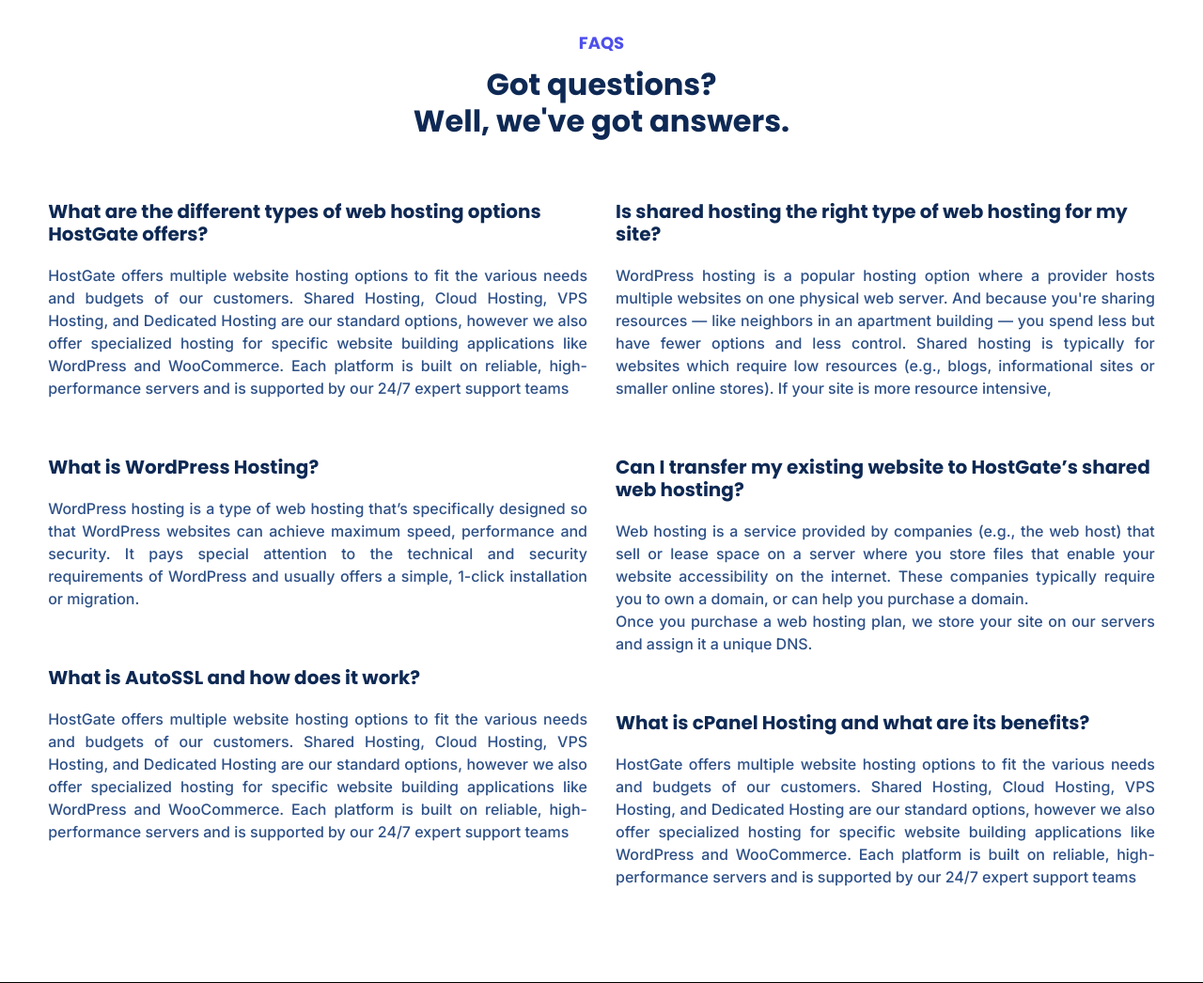
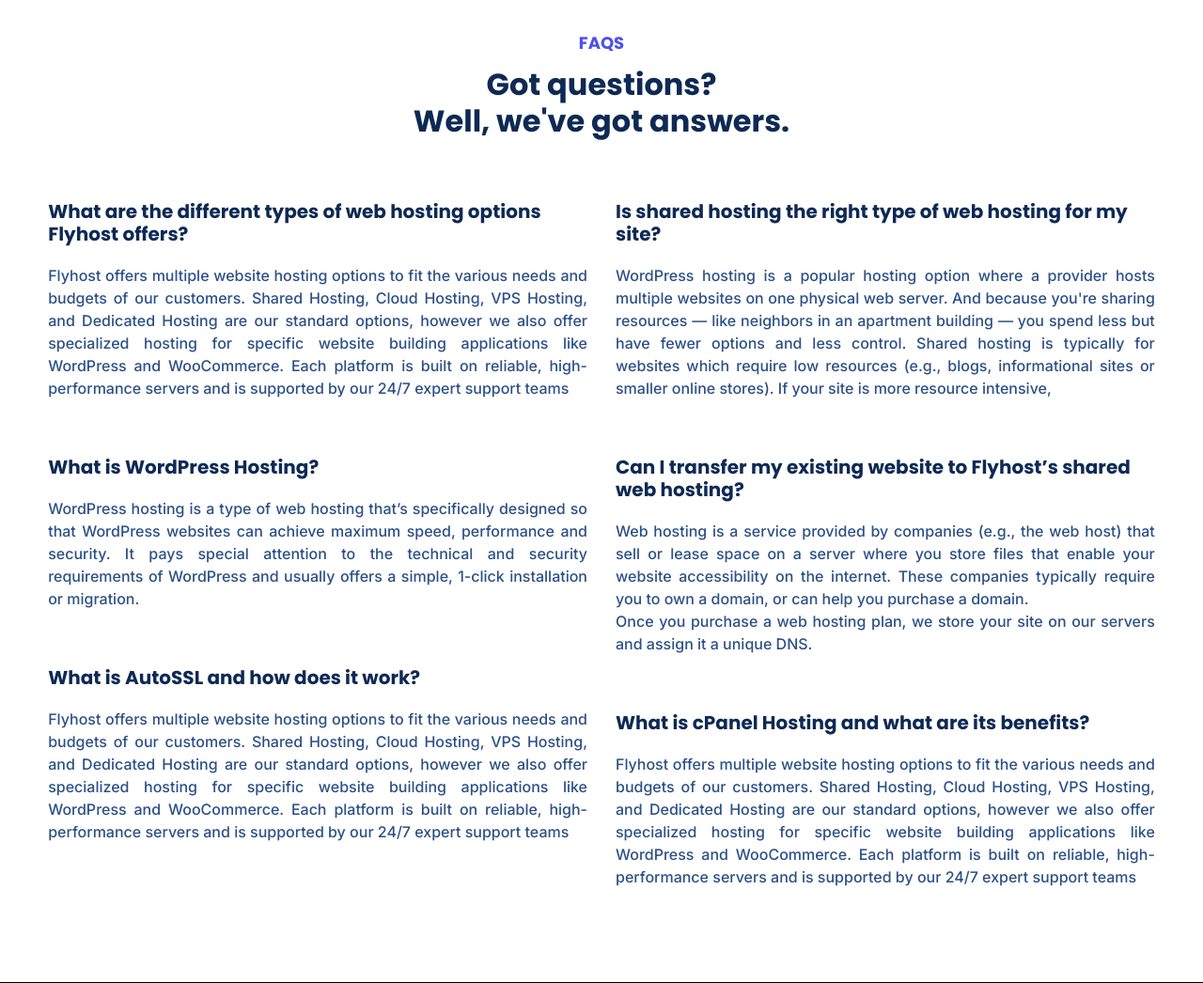
Before and after one commit to Flyhost/theme2025, a PHP site: page /domains.php in a window 1280 px wide. Shown: the part 3713-4759 px from the top of the page at 94% size. Run offline with PHP 8.4, Linux system fonts and the light colour scheme.

Commit message:
Update faqs.inc.php

```diff
--- a/templates/faqs.inc.php
+++ b/templates/faqs.inc.php
@@ -12,9 +12,9 @@
           <!-- article -->
           <div class="article">
             <!-- q -->
-            <h3 class="q">What are the different types of web hosting options HostGate offers?</h3>
+            <h3 class="q">What are the different types of web hosting options Flyhost offers?</h3>
             <!-- a -->
-            <p class="a">HostGate offers multiple website hosting options to fit the various needs and budgets of our customers. Shared Hosting, Cloud Hosting, VPS Hosting, and Dedicated Hosting are our standard options, however we also offer specialized hosting for specific website building applications like WordPress and WooCommerce. Each platform is built on reliable, high-performance servers and is supported by our 24/7 expert support teams</p>
+            <p class="a">Flyhost offers multiple website hosting options to fit the various needs and budgets of our customers. Shared Hosting, Cloud Hosting, VPS Hosting, and Dedicated Hosting are our standard options, however we also offer specialized hosting for specific website building applications like WordPress and WooCommerce. Each platform is built on reliable, high-performance servers and is supported by our 24/7 expert support teams</p>
           </div>
           <!-- article -->
           <div class="article">
@@ -28,7 +28,7 @@
             <!-- q -->
             <h3 class="q">What is AutoSSL and how does it work?</h3>
             <!-- a -->
-            <p class="a">HostGate offers multiple website hosting options to fit the various needs and budgets of our customers. Shared Hosting, Cloud Hosting, VPS Hosting, and Dedicated Hosting are our standard options, however we also offer specialized hosting for specific website building applications like WordPress and WooCommerce. Each platform is built on reliable, high-performance servers and is supported by our 24/7 expert support teams</p>
+            <p class="a">Flyhost offers multiple website hosting options to fit the various needs and budgets of our customers. Shared Hosting, Cloud Hosting, VPS Hosting, and Dedicated Hosting are our standard options, however we also offer specialized hosting for specific website building applications like WordPress and WooCommerce. Each platform is built on reliable, high-performance servers and is supported by our 24/7 expert support teams</p>
           </div>
         </div>
         <!-- col -->
@@ -43,7 +43,7 @@
           <!-- article -->
           <div class="article">
             <!-- q -->
-            <h3 class="q">Can I transfer my existing website to HostGate’s shared web hosting?</h3>
+            <h3 class="q">Can I transfer my existing website to Flyhost’s shared web hosting?</h3>
             <!-- a -->
             <p class="a">Web hosting is a service provided by companies (e.g., the web host) that sell or lease space on a server where you store files that enable your website accessibility on the internet. These companies typically require you to own a domain, or can help you purchase a domain.
               <br>
@@ -54,7 +54,7 @@
             <!-- q -->
             <h3 class="q">What is cPanel Hosting and what are its benefits?</h3>
             <!-- a -->
-            <p class="a">HostGate offers multiple website hosting options to fit the various needs and budgets of our customers. Shared Hosting, Cloud Hosting, VPS Hosting, and Dedicated Hosting are our standard options, however we also offer specialized hosting for specific website building applications like WordPress and WooCommerce. Each platform is built on reliable, high-performance servers and is supported by our 24/7 expert support teams</p>
+            <p class="a">Flyhost offers multiple website hosting options to fit the various needs and budgets of our customers. Shared Hosting, Cloud Hosting, VPS Hosting, and Dedicated Hosting are our standard options, however we also offer specialized hosting for specific website building applications like WordPress and WooCommerce. Each platform is built on reliable, high-performance servers and is supported by our 24/7 expert support teams</p>
           </div>
         </div>
       </div>
```
